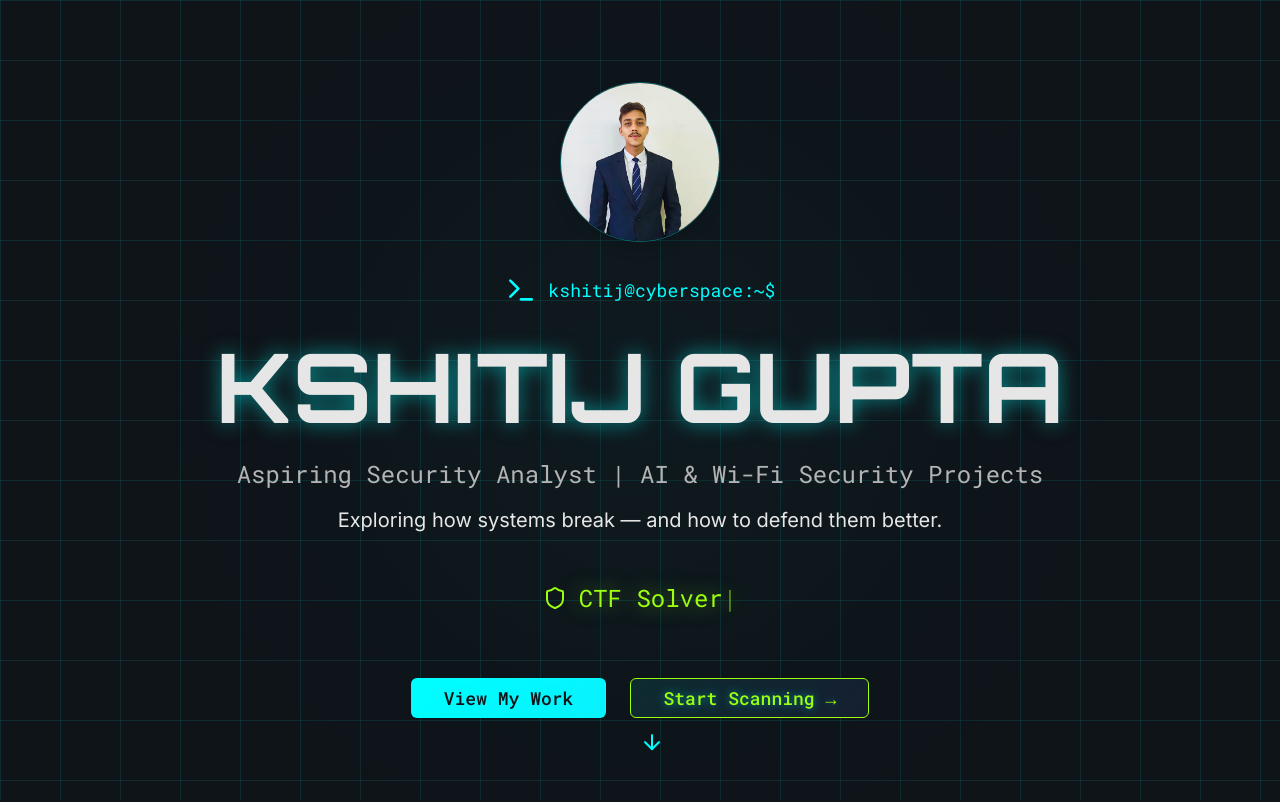
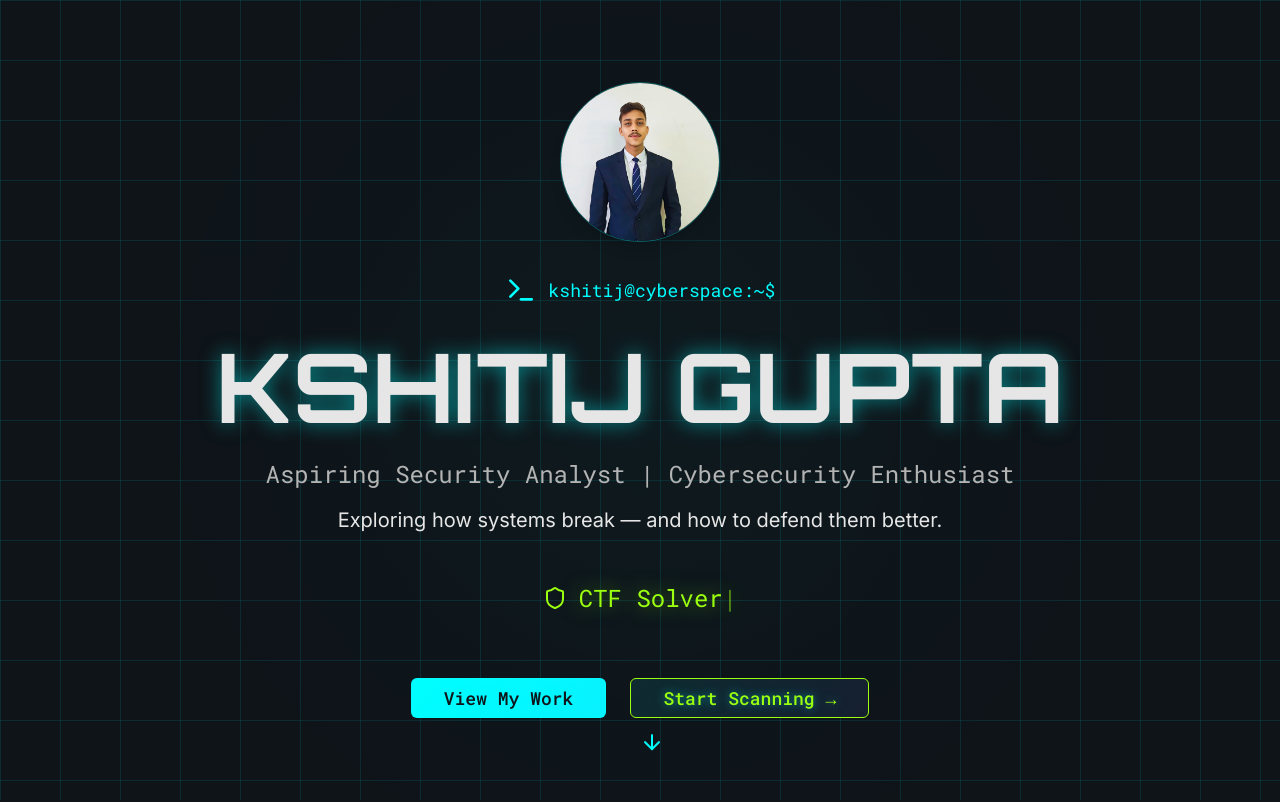
Before and after one commit to gupta09-oop/cyber-pulse-kshitij, a React (Vite) app: page / in a window 1280 px wide. Shown: the top 802 px of the page. Built offline with nearby package versions, Linux system fonts and the light colour scheme.

Commit message:
Update tagline

```diff
--- a/src/components/Hero.tsx
+++ b/src/components/Hero.tsx
@@ -70,7 +70,7 @@ export const Hero = () => {
 
         {/* Tagline */}
         <p className="text-xl md:text-2xl text-muted-foreground font-mono mb-4">
-          Aspiring Security Analyst | AI & Wi-Fi Security Projects
+          Aspiring Security Analyst | Cybersecurity Enthusiast
         </p>
 
         {/* Subtext */}
```
